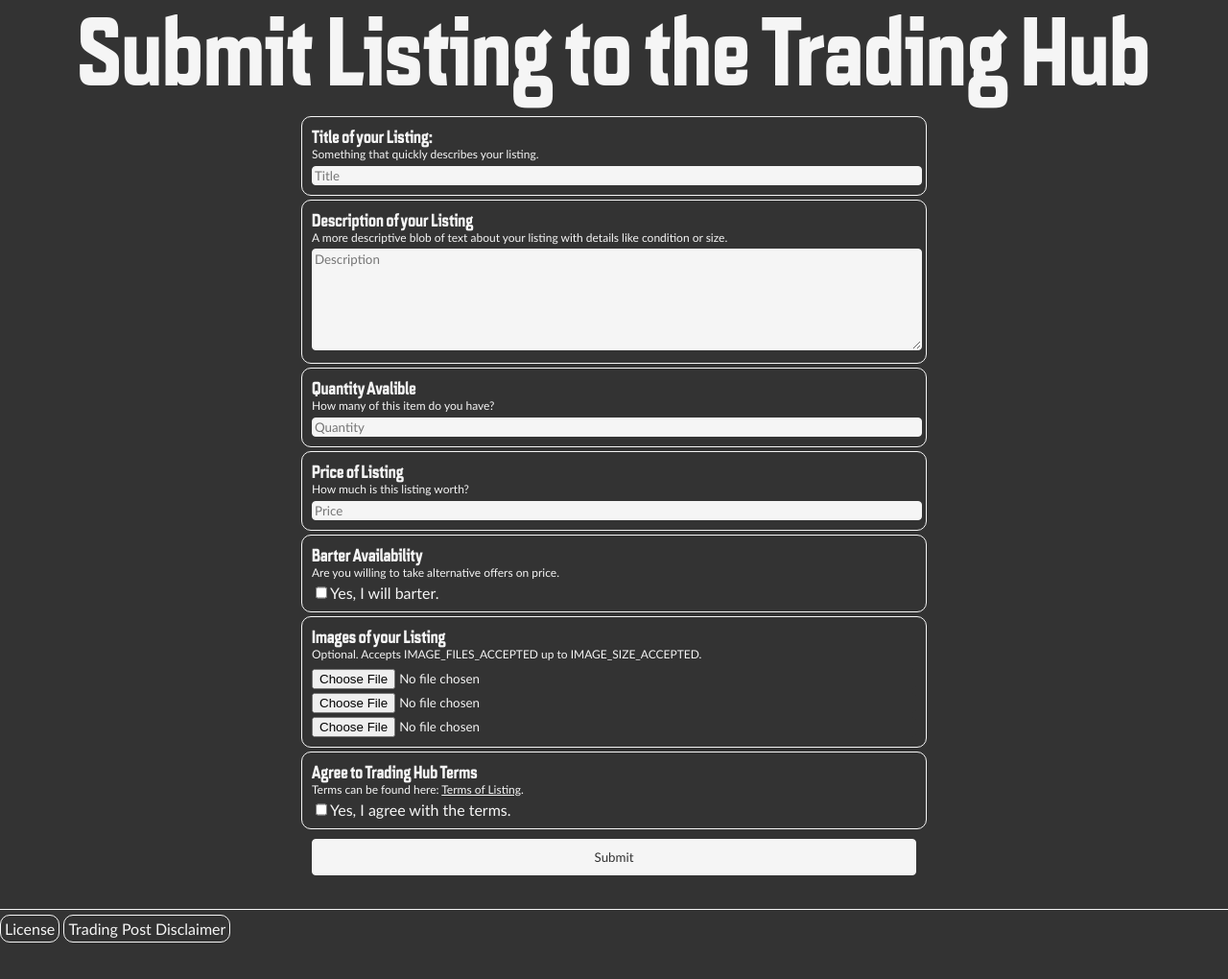
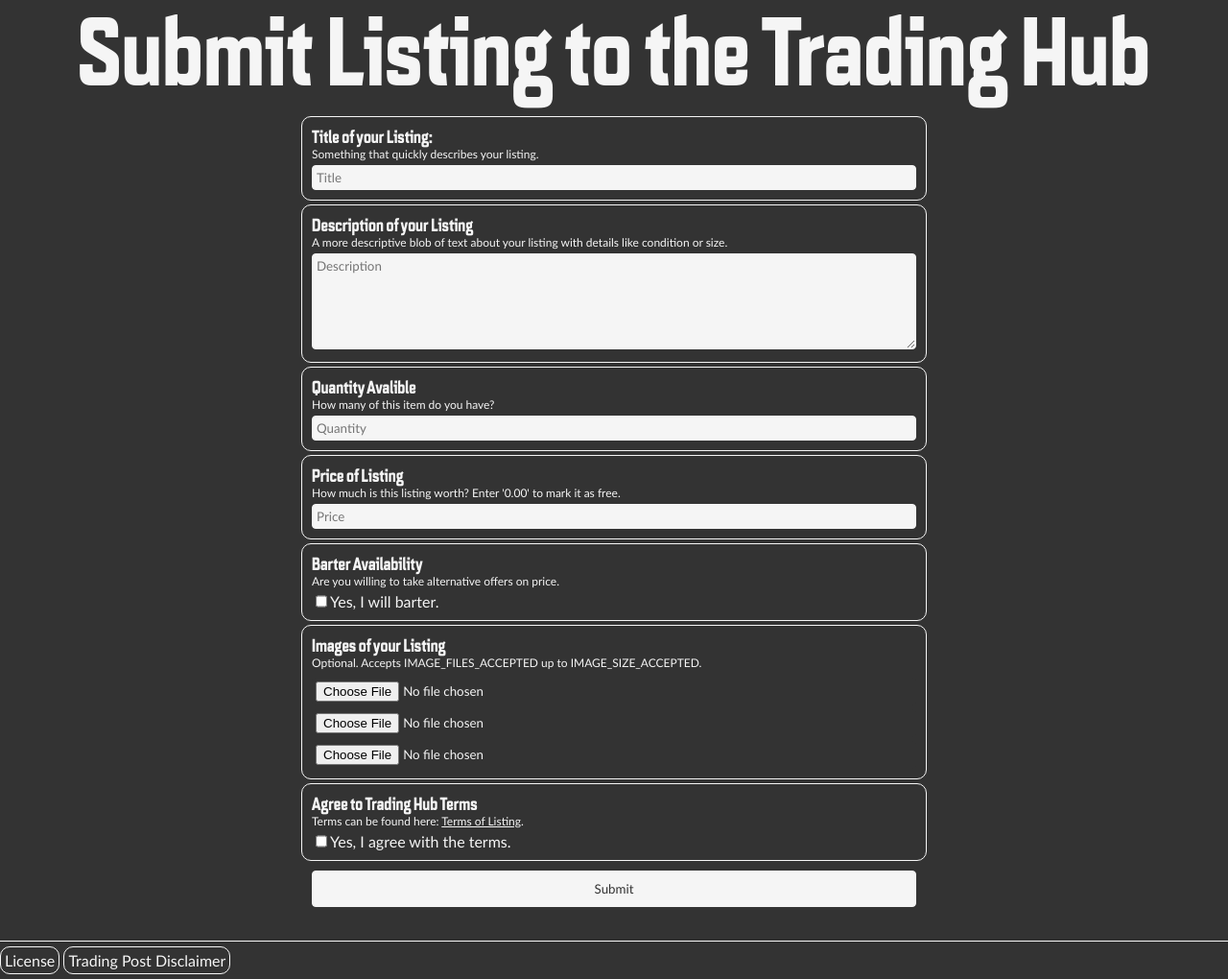
Before and after one commit to Sorcerio/Trading-Post-Mark-2, a PHP site: page /submit.php in a window 1280 px wide. Shown: the part 49-1069 px from the top of the page at 96% size. Before the commit the page ends 1031 px from the top, so only its background shows below. Run offline with PHP 8.4, Linux system fonts and the light colour scheme.

Commit message:
Usability tweaks for listing submit form

```diff
--- a/css/mainStyle.css
+++ b/css/mainStyle.css
@@ -316,19 +316,26 @@ form .details a {
 
 form input {
     width: 100%;
+    box-sizing: border-box;
     border: 1px solid whitesmoke;
     border-radius: 4px;
     background-color: whitesmoke;
     color: #333;
+    padding: 4px;
 }
 
 form textarea {
+    max-width: 100%;
+    min-width: 100%;
     width: 100%;
+    box-sizing: border-box;
+    min-height: 100px;
     height: 100px;
     border: 1px solid whitesmoke;
     border-radius: 4px;
     background-color: whitesmoke;
     color: #333;
+    padding: 4px;
 }
 
 form input[type="checkbox"] {
@@ -384,6 +391,13 @@ form input[type="submit"]:hover {
     margin-bottom: 2px;
 }
 
+.forumErrors h3 {
+    background-color: #333;
+    color: whitesmoke;
+    border-radius: 10px;
+    padding: 4px;
+}
+
 .forumErrors p {
     color: #890000;
 }
--- a/submit.php
+++ b/submit.php
@@ -81,10 +81,16 @@
         if($quantity == "") {
             $errorMsg[] = "Please enter a quantity.";
             $quantity_Error = true;
+        } else if($quantity <= 0) {
+            $errorMsg[] = "Your quantity must be at least 1.";
+            $quantity_Error = true;
         }
 
         if($price == "") {
             $errorMsg[] = "Please enter a price.";
+            $price_Error = true;
+        } else if($price < 0) {
+            $errorMsg[] = "Your price cannot be negative.";
             $price_Error = true;
         }
 
@@ -107,7 +113,7 @@
     if(isset($_POST['submit']) and empty($errorMsg)) {
         // Display submit header
         print '<h1 class="jumboHeader">Thanks for your Listing</h1>';
-        print '<p class="jumboSubtitle">Your listing of \''.$title.'\' has been published <a href="LISTING_LINK" id="productPageLink">here</a>.</p>';
+        print '<p class="jumboSubtitle">Your listing of \''.$title.'\' has been published <a href="listing.php?id=LISTING_ID" id="productPageLink">here</a>.</p>';
 
     } else {
         // Display standard header
@@ -148,13 +154,13 @@
         <div>
             <h3 class="instruction">Quantity Avalible</h3>
             <p class="details">How many of this item do you have?</p>
-            <input type="number" name="quantity" placeholder="Quantity" <?php if($debug){print 'value="100"';} ?>>
+            <input type="number" name="quantity" placeholder="Quantity" min="1" <?php if($debug){print 'value="100"';} ?>>
         </div>
 
         <div>
             <h3 class="instruction">Price of Listing</h3>
-            <p class="details">How much is this listing worth?</p>
-            <input type="number" name="price" placeholder="Price" <?php if($debug){print 'value="100"';} ?>>
+            <p class="details">How much is this listing worth? Enter '0.00' to mark it as free.</p>
+            <input type="number" name="price" placeholder="Price" min="0" <?php if($debug){print 'value="100"';} ?>>
         </div>
 
         <div>
```
